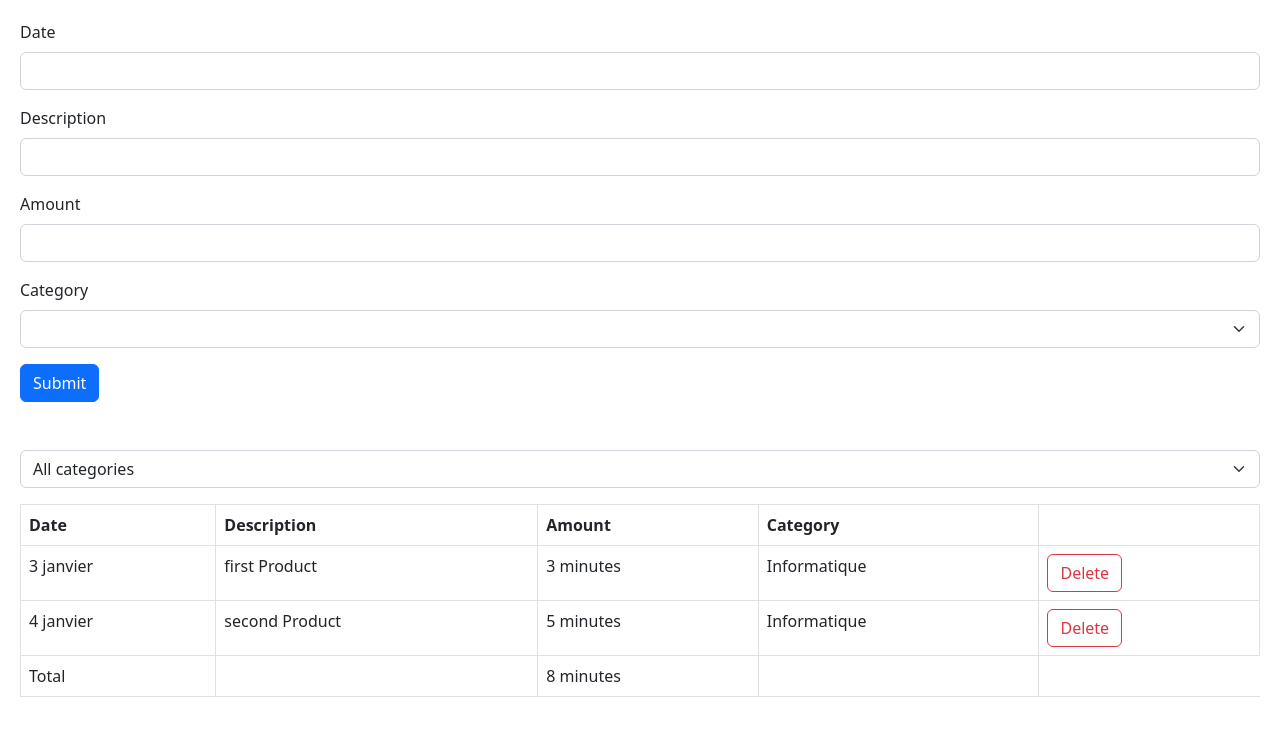
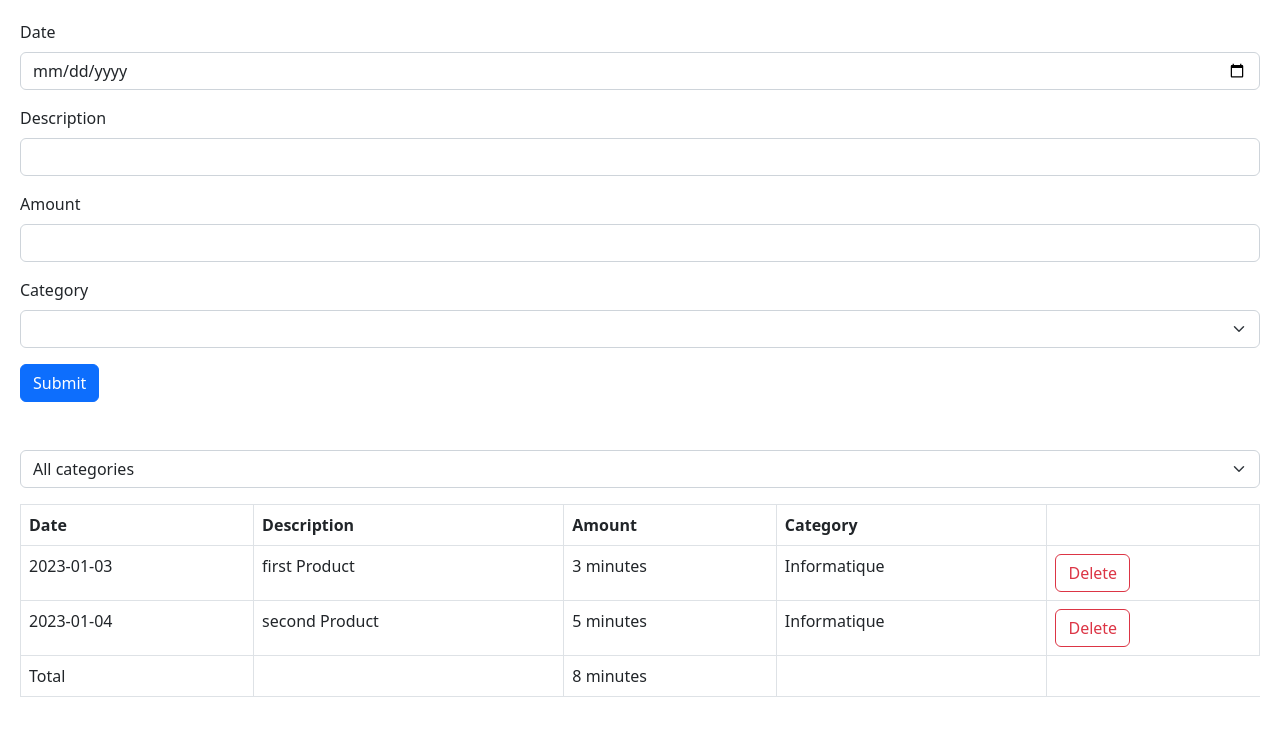
Before and after one commit to Pyropingouin/progress-app, a React (Vite) app: page / in a window 1280 px wide. Shown: the top 736 px of the page. Built offline with nearby package versions, Linux system fonts and the light colour scheme; the HTML template or start-up script is replaced by a standard one.

Commit message:
Add date as string

```diff
--- a/package.json
+++ b/package.json
@@ -13,6 +13,7 @@
     "boostrap": "^2.0.0",
     "bootstrap": "^5.2.3",
     "react": "^18.2.0",
+    "react-datepicker": "^4.25.0",
     "react-dom": "^18.2.0",
     "react-hook-form": "7.43",
     "react-icons": "^4.7.1",
@@ -21,6 +22,7 @@
   },
   "devDependencies": {
     "@types/react": "^18.0.27",
+    "@types/react-datepicker": "^4.19.5",
     "@types/react-dom": "^18.0.10",
     "@vitejs/plugin-react": "^3.1.0",
     "typescript": "^4.9.3",
--- a/src/App.tsx
+++ b/src/App.tsx
@@ -10,14 +10,14 @@ function App() {
       description: "first Product",
       amount: 3,
       category: "Informatique",
-      date: "3 janvier",
+      date: "2023-01-03",
     },
     {
       id: 2,
       description: "second Product",
       amount: 5,
       category: "Informatique",
-      date: "4 janvier",
+      date: "2023-01-04",
     },
   ]);
 
--- a/src/expense-tracker/components/ExpenseForm.tsx
+++ b/src/expense-tracker/components/ExpenseForm.tsx
@@ -15,10 +15,7 @@ const schema = z.object({
   category: z.enum(categories, {
     errorMap: () => ({ message: "Category is required" }),
   }),
-  date: z
-    .string()
-    .min(3, { message: "date should be at least 3 characters." })
-    .max(50),
+  date: z.string(),
 });
 
 type ExpenseFormData = z.infer<typeof schema>;
@@ -38,6 +35,7 @@ const ExpenseForm = ({ onSubmit }: Props) => {
   return (
     <form
       onSubmit={handleSubmit((data) => {
+        console.log(data);
         onSubmit(data);
         reset();
       })}
@@ -46,10 +44,11 @@ const ExpenseForm = ({ onSubmit }: Props) => {
         <label htmlFor="date" className="form-label">
           Date
         </label>
+
         <input
           {...register("date")}
           id="date"
-          type="text"
+          type="date"
           className="form-control"
         />
         {errors.date && <p className="text-danger">{errors.date.message}</p>}
```
Also changed, not shown: 1 other file (tests, documents, lock files or other folders).
